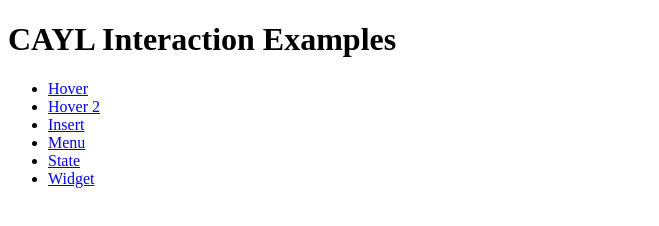
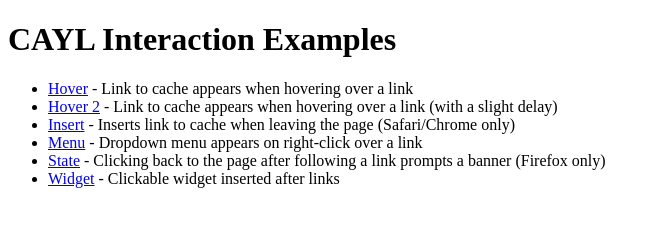
Before and after one commit to jlicht/cayl, a plain HTML site: page index.html in a window 1280 px wide. Shown: the whole page, without its empty margins (0-659 px from the left). Drawn offline with Linux system fonts and the light colour scheme.

Commit message:
Add descriptions

```diff
--- a/index.html
+++ b/index.html
@@ -4,11 +4,11 @@
 <body>
   <h1>CAYL Interaction Examples</h1>
   <ul>
-    <li><a target="cayl" href="text.html?hover">Hover</a>
-    <li><a target="cayl" href="text.html?hover2">Hover 2</a>
-    <li><a target="cayl" href="text.html?insert">Insert</a>
-    <li><a target="cayl" href="text.html?menu">Menu</a>
-    <li><a target="cayl" href="text.html?state">State</a>
-    <li><a target="cayl" href="text.html?widget">Widget</a>
+    <li><a target="cayl" href="text.html?hover">Hover</a> - Link to cache appears when hovering over a link
+    <li><a target="cayl" href="text.html?hover2">Hover 2</a>  - Link to cache appears when hovering over a link (with a slight delay)
+    <li><a target="cayl" href="text.html?insert">Insert</a> - Inserts link to cache when leaving the page (Safari/Chrome only)
+    <li><a target="cayl" href="text.html?menu">Menu</a> - Dropdown menu appears on right-click over a link
+    <li><a target="cayl" href="text.html?state">State</a> - Clicking back to the page after following a link prompts a banner (Firefox only)
+    <li><a target="cayl" href="text.html?widget">Widget</a> - Clickable widget inserted after links
     </ul>
 </body>
```
